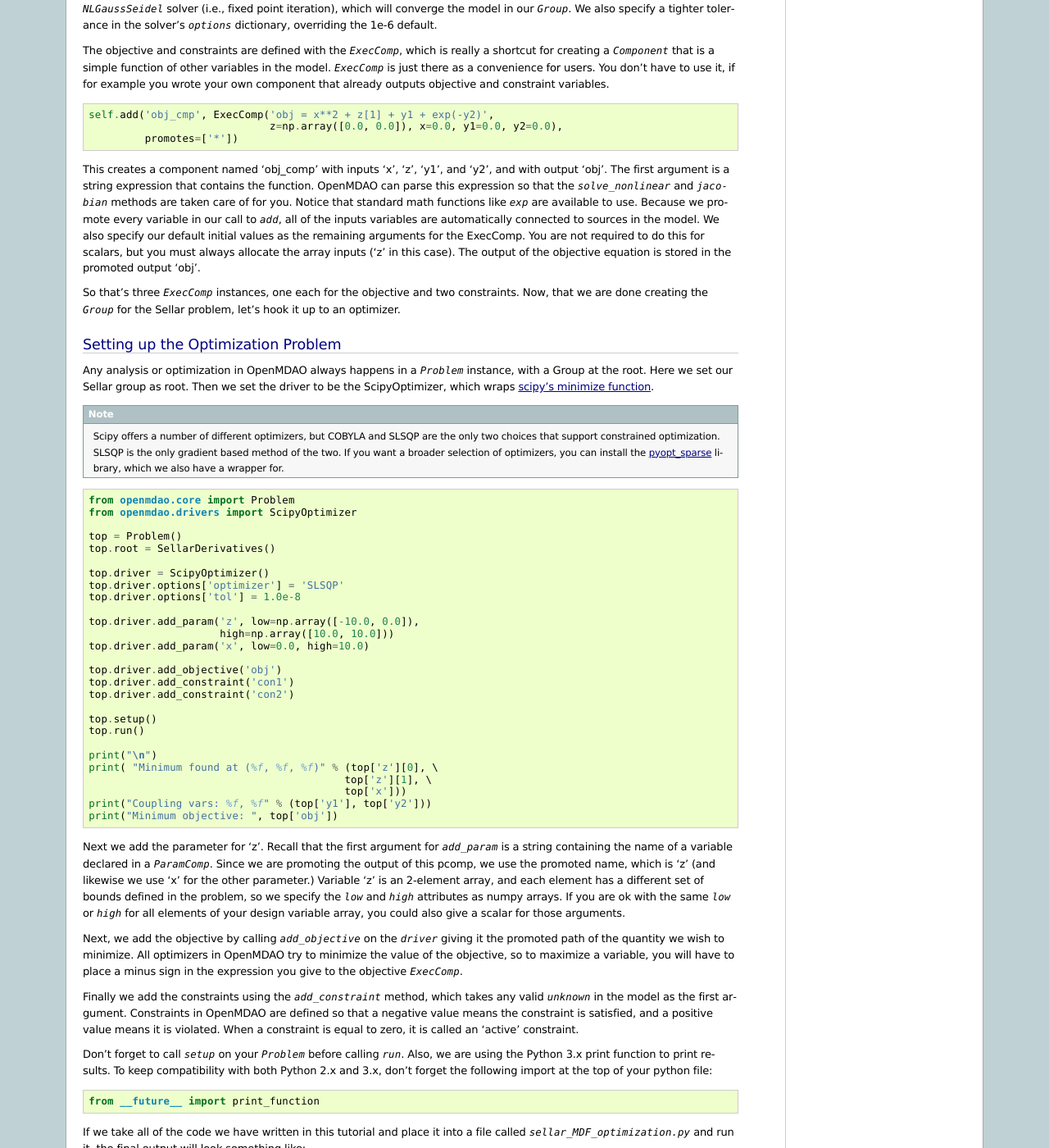
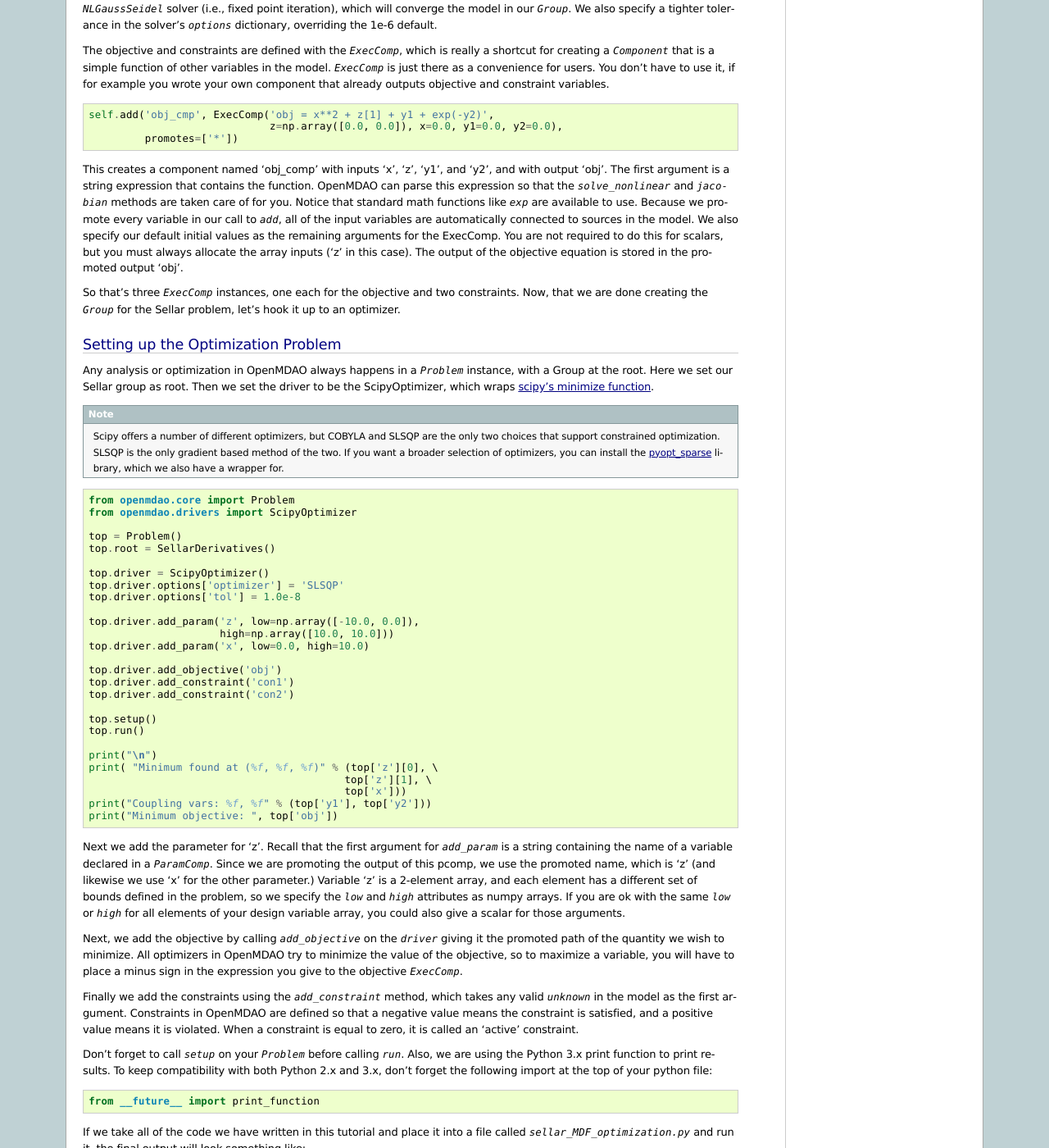
Before and after one commit to OpenMDAO/OpenMDAO1, a Sphinx documentation site: the page built from openmdao/docs/usr-guide/tutorials/sellar.rst, in a window 1280 px wide and 1400 px high, scrolled down 3172 px. Shown: the whole window at 82% size. Built offline with Sphinx 7.4.7, drawn with Linux system fonts in a browser that asks for light colours; some of the changed text lies outside the part shown.

Commit message:
minor typos

```diff
--- a/openmdao/docs/usr-guide/basics.rst
+++ b/openmdao/docs/usr-guide/basics.rst
@@ -77,7 +77,7 @@ They are the `Component` class and the `Group` class.
 Component
 ---------
 
-The `Component` class is lowest level system in OpenMDAO. Child classes of
+The `Component` class is the lowest level system in OpenMDAO. Child classes of
 `Component` are the only classes allowed to create parameter, output, and state
 variables. By sub-classing `Component` and defining a *solve_nonlinear* (and
 *apply_nonlinear* if state variables are present), users can build their own
--- a/openmdao/docs/usr-guide/tutorials/sellar.rst
+++ b/openmdao/docs/usr-guide/tutorials/sellar.rst
@@ -227,7 +227,7 @@ This creates a component named 'obj_comp' with inputs 'x', 'z', 'y1', and
 OpenMDAO can parse this expression so that the `solve_nonlinear` and
 `jacobian` methods are taken care of for you. Notice that standard math
 functions like `exp` are available to use. Because we promote every variable
-in our call to `add`, all of the inputs variables are automatically connected
+in our call to `add`, all of the input variables are automatically connected
 to sources in the model. We also specify our default initial values as the
 remaining arguments for the ExecComp. You are not required to do this for
 scalars, but you must always allocate the array inputs ('z' in this case).
@@ -303,7 +303,7 @@ Next we add the parameter for 'z'. Recall that the first argument for
 `add_param` is a string containing the name of a variable declared in a
 `ParamComp`. Since we are promoting the output of this pcomp, we use the
 promoted name, which is 'z' (and likewise we use 'x' for the other
-parameter.) Variable 'z' is an 2-element array, and each element has a
+parameter.) Variable 'z' is a 2-element array, and each element has a
 different set of bounds defined in the problem, so we  specify the `low`
 and `high` attributes as numpy arrays. If you are ok with the same `low` or `high`
 for all elements of your design variable array, you could also give a scalar for
```
Also changed, not shown: other parts of openmdao/docs/usr-guide/tutorials/sellar.rst (+2 -2 lines).
